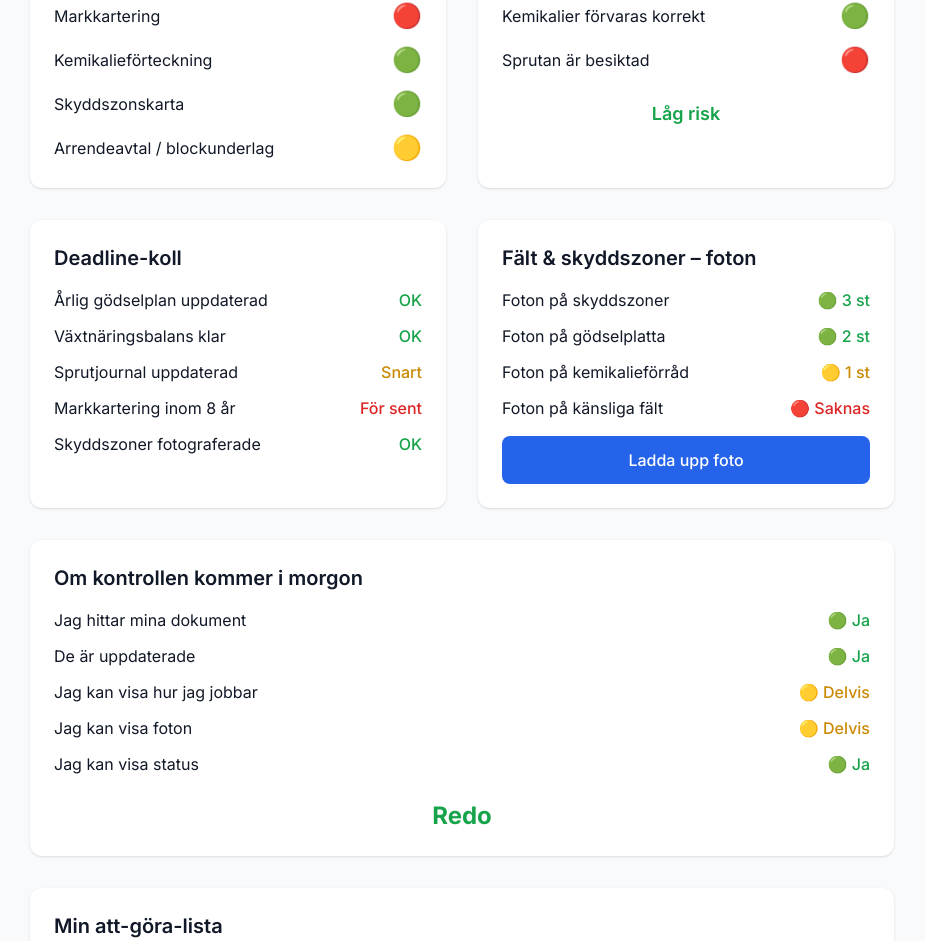
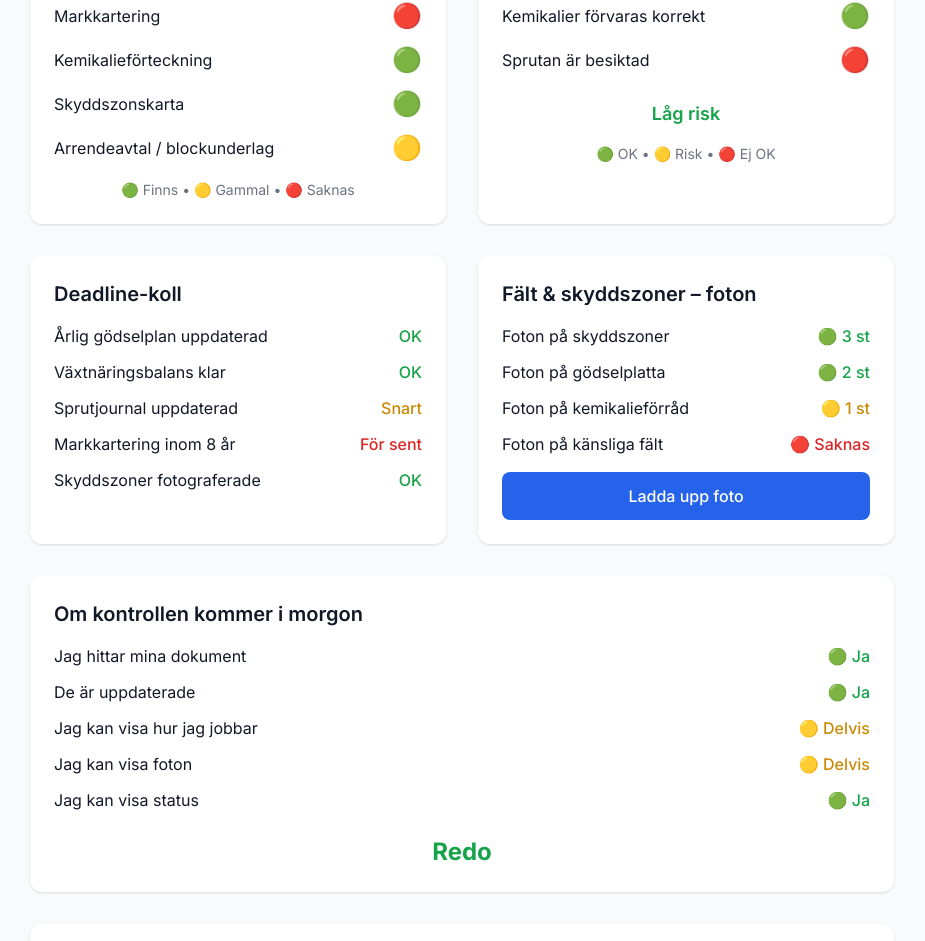
Before and after one commit to purre83/agrireg-demo-public, a Next.js app: page /for-lantbrukare in a window 1280 px wide. Shown: the part 1795-2736 px from the top of the page, without its empty margins (178-1103 px from the left). Built offline with nearby package versions, Linux system fonts and the light colour scheme.

Commit message:
Fix alignment för status-ikoner + close-knapp i modals + header till 'Egenkontroll'

```diff
--- a/app/for-lantbrukare/page.tsx
+++ b/app/for-lantbrukare/page.tsx
@@ -141,7 +141,7 @@
           </div>
 
           <div className="grid grid-cols-1 md:grid-cols-2 gap-8">
-            {/* Block A: Dokumentstatus – alignment fixad */}
+            {/* Block A: Dokumentstatus – legend tillagd + alignment fixad */}
             <div className="bg-white rounded-xl shadow p-6">
               <h3 className="text-xl font-semibold mb-4">Dokumentstatus</h3>
               <ul className="space-y-3">
@@ -178,9 +178,12 @@
                   <span className="text-yellow-600 font-medium text-2xl">🟡</span>
                 </li>
               </ul>
+              <p className="text-sm text-gray-500 mt-4 text-center">
+                🟢 Finns • 🟡 Gammal • 🔴 Saknas
+              </p>
             </div>
 
-            {/* Block B: Miljörisk – snabbkoll – alignment fixad */}
+            {/* Block B: Miljörisk – snabbkoll – legend tillagd + alignment fixad */}
             <div className="bg-white rounded-xl shadow p-6">
               <h3 className="text-xl font-semibold mb-4">Miljörisk – snabbkoll</h3>
               <ul className="space-y-3">
@@ -210,6 +213,9 @@
                 </li>
               </ul>
               <p className="mt-6 text-center text-lg font-semibold text-green-600">Låg risk</p>
+              <p className="text-sm text-gray-500 mt-4 text-center">
+                🟢 OK • 🟡 Risk • 🔴 Ej OK
+              </p>
             </div>
 
             {/* Block C: Deadline-koll – alignment fixad */}
@@ -370,9 +376,7 @@
                   />
                   <div className="flex gap-4">
                     <button
-                      onClick={() => {
-                        setInviteSent(true);
-                      }}
+                      onClick={() => setInviteSent(true)}
                       className="flex-1 bg-green-600 text-white py-3 rounded-lg font-medium hover:bg-green-700"
                     >
                       Skicka inbjudan
@@ -381,6 +385,7 @@
                       onClick={() => {
                         setShowInviteForm(false);
                         setInviteSent(false);
+                        setInviteEmail('');
                       }}
                       className="flex-1 bg-gray-300 text-gray-700 py-3 rounded-lg font-medium"
                     >
@@ -397,6 +402,7 @@
                     onClick={() => {
                       setShowInviteForm(false);
                       setInviteSent(false);
+                      setInviteEmail('');
                     }}
                     className="w-full bg-gray-600 text-white py-3 rounded-lg font-medium hover:bg-gray-700"
                   >
```
